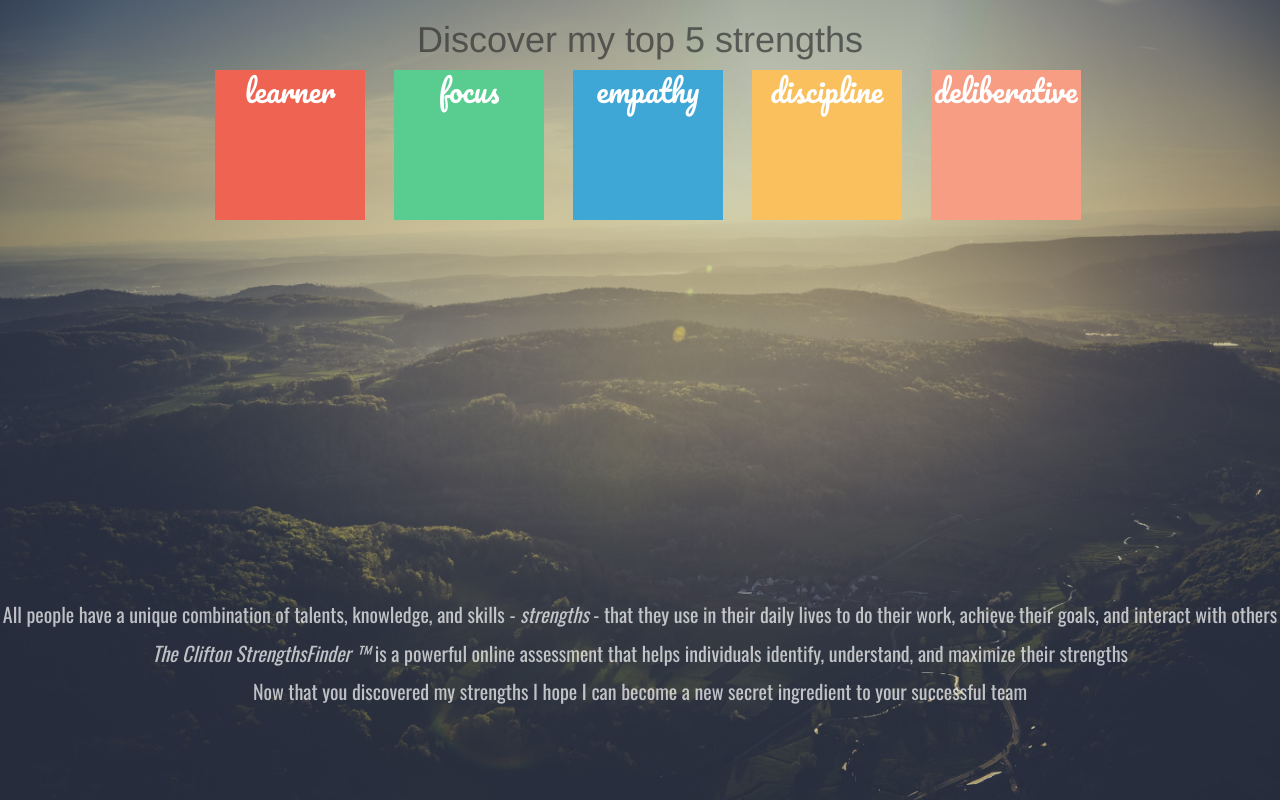
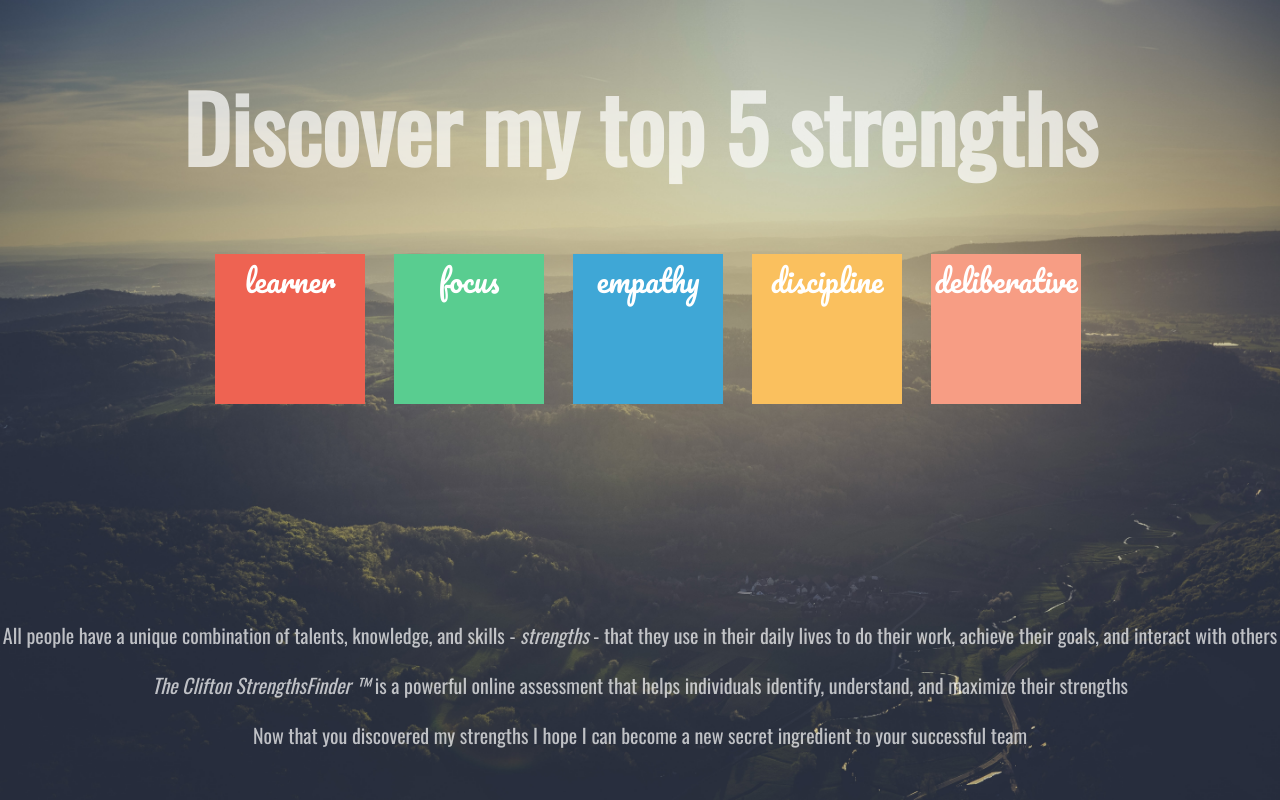
Before and after one commit to bkandiyal/strengths, a plain HTML site: page index.html in a window 1280 px wide. Drawn offline with nearby package versions, Linux system fonts and the light colour scheme.

Commit message:
delete bootstrap css for now

```diff
--- a/index.html
+++ b/index.html
@@ -8,7 +8,6 @@
 <title>Discover my top 5 strenghts</title>
 <meta name="viewport" content="width=device-width, minimum-scale=1.0, maximum-scale=1.0">
 <link rel="stylesheet" type="text/css" href="styles.css">
-<link rel="stylesheet" href="https://maxcdn.bootstrapcdn.com/bootstrap/3.3.6/css/bootstrap.min.css">
 <script src="https://ajax.googleapis.com/ajax/libs/jquery/3.1.1/jquery.min.js"></script>
 <script src="scripts.js"></script>
 <link href="https://fonts.googleapis.com/css?family=Pacifico" rel="stylesheet">
```
